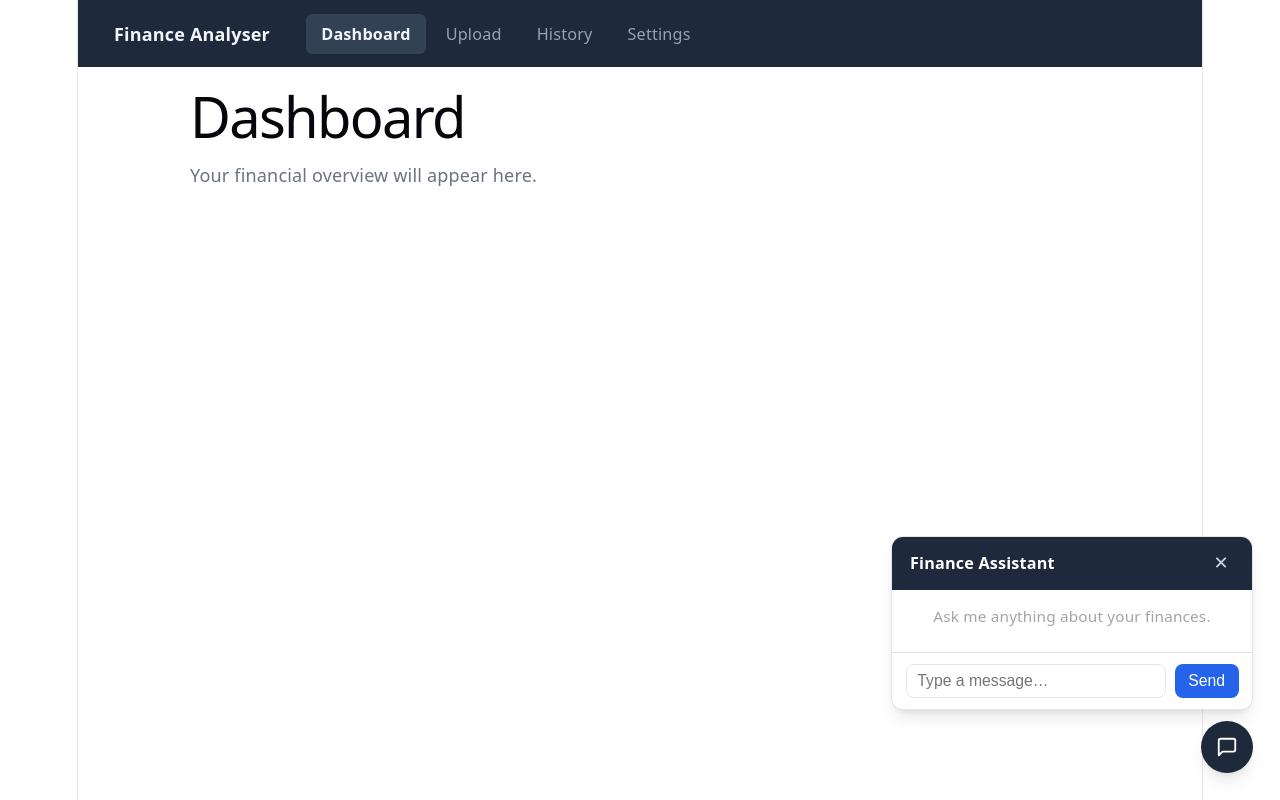
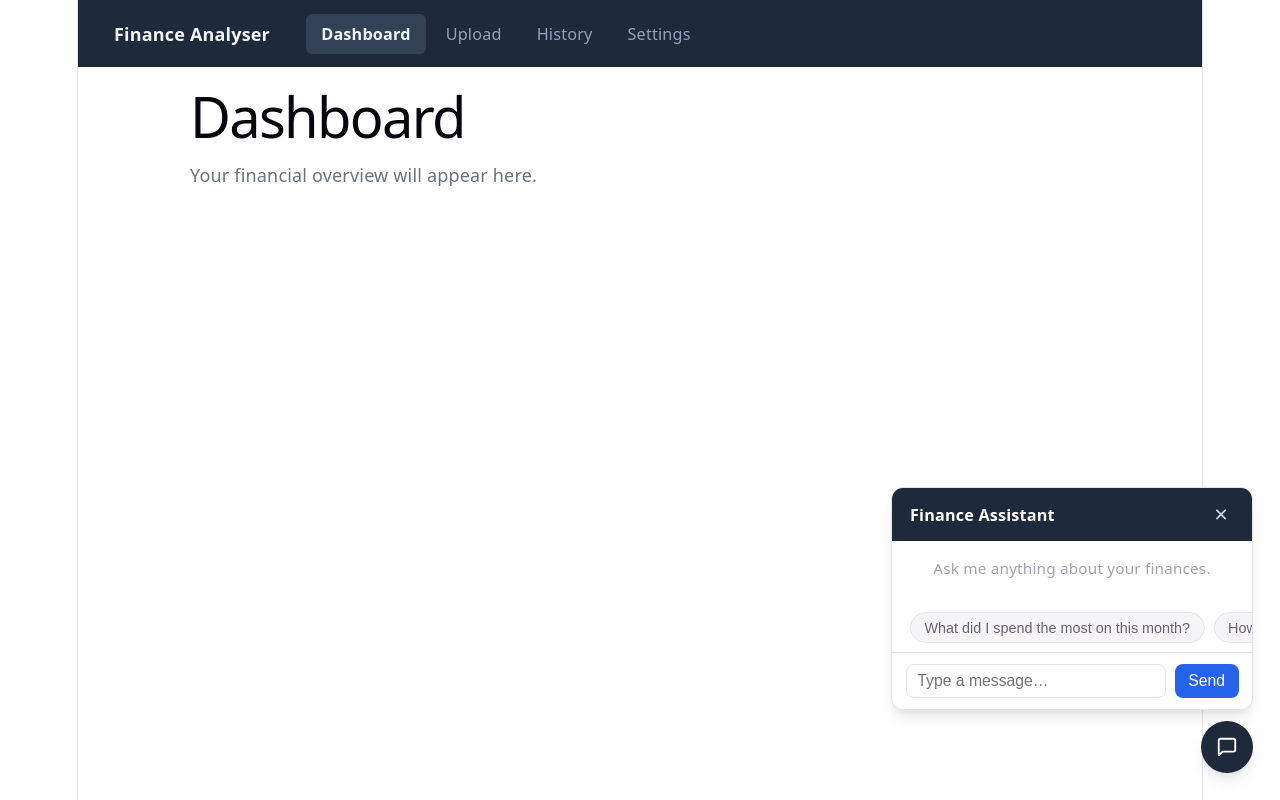
Before and after one commit to araujobernardo/finance-analyser, a React (Vite) app: page / in a window 1280 px wide. Both pictures are taken after a click on the button "Open chat". Built offline with nearby package versions, Linux system fonts and the light colour scheme.

Commit message:
feat: add suggested prompt chips to chat panel (FA-61)
Show 4-6 contextual prompt chips above the input bar when chat is empty.
Chips are hidden after the user sends their first message, keyboard
accessible, and styled with design tokens.

Co-Authored-By: Claude Sonnet 4.6 <noreply@anthropic.com>

```diff
--- a/src/components/ChatPanel.tsx
+++ b/src/components/ChatPanel.tsx
@@ -1,6 +1,7 @@
 import { useState, useRef, useEffect } from "react";
 import { streamChatResponse } from "../services/claudeChat";
 import type { ChatMessage } from "../services/claudeChat";
+import { SuggestedPrompts } from "./SuggestedPrompts";
 import "./ChatPanel.css";
 
 interface DisplayMessage {
@@ -127,6 +128,9 @@ export function ChatPanel() {
             ))}
             <div ref={bottomRef} />
           </div>
+          {messages.length === 0 && (
+            <SuggestedPrompts onSelect={(prompt) => setInput(prompt)} />
+          )}
           <form className="chat-panel__input-bar" onSubmit={handleSubmit}>
             <input
               className="chat-panel__input"
--- /dev/null
+++ b/src/components/SuggestedPrompts.css
@@ -0,0 +1,36 @@
+.suggested-prompts {
+  display: flex;
+  flex-wrap: nowrap;
+  gap: 0.5rem;
+  overflow-x: auto;
+  padding: 0.5rem 1rem;
+  scrollbar-width: none;
+}
+
+.suggested-prompts::-webkit-scrollbar {
+  display: none;
+}
+
+.suggested-prompts__chip {
+  flex-shrink: 0;
+  padding: 0.35rem 0.75rem;
+  border-radius: 999px;
+  border: 1px solid var(--border);
+  background: var(--surface);
+  color: var(--text);
+  font-size: 0.8rem;
+  cursor: pointer;
+  white-space: nowrap;
+  transition:
+    color 0.15s,
+    border-color 0.15s,
+    background 0.15s;
+}
+
+.suggested-prompts__chip:hover,
+.suggested-prompts__chip:focus-visible {
+  color: var(--accent);
+  border-color: var(--accent-border);
+  background: var(--accent-bg);
+  outline: none;
+}
--- /dev/null
+++ b/src/components/SuggestedPrompts.tsx
@@ -0,0 +1,33 @@
+import { SUGGESTED_PROMPTS } from "../constants/suggestedPrompts";
+import "./SuggestedPrompts.css";
+
+interface SuggestedPromptsProps {
+  onSelect: (prompt: string) => void;
+}
+
+export function SuggestedPrompts({ onSelect }: SuggestedPromptsProps) {
+  return (
+    <div
+      className="suggested-prompts"
+      role="list"
+      aria-label="Suggested prompts"
+    >
+      {SUGGESTED_PROMPTS.map((prompt) => (
+        <button
+          key={prompt}
+          className="suggested-prompts__chip"
+          role="listitem"
+          onClick={() => onSelect(prompt)}
+          onKeyDown={(e) => {
+            if (e.key === "Enter" || e.key === " ") {
+              e.preventDefault();
+              onSelect(prompt);
+            }
+          }}
+        >
+          {prompt}
+        </button>
+      ))}
+    </div>
+  );
+}
--- /dev/null
+++ b/src/constants/suggestedPrompts.ts
@@ -0,0 +1,8 @@
+export const SUGGESTED_PROMPTS: string[] = [
+  "What did I spend the most on this month?",
+  "How does my spending compare to last month?",
+  "Which category is over budget?",
+  "What are my top 5 expenses this month?",
+  "How much did I spend on food and dining?",
+  "Am I on track with my budget this month?",
+];
```
